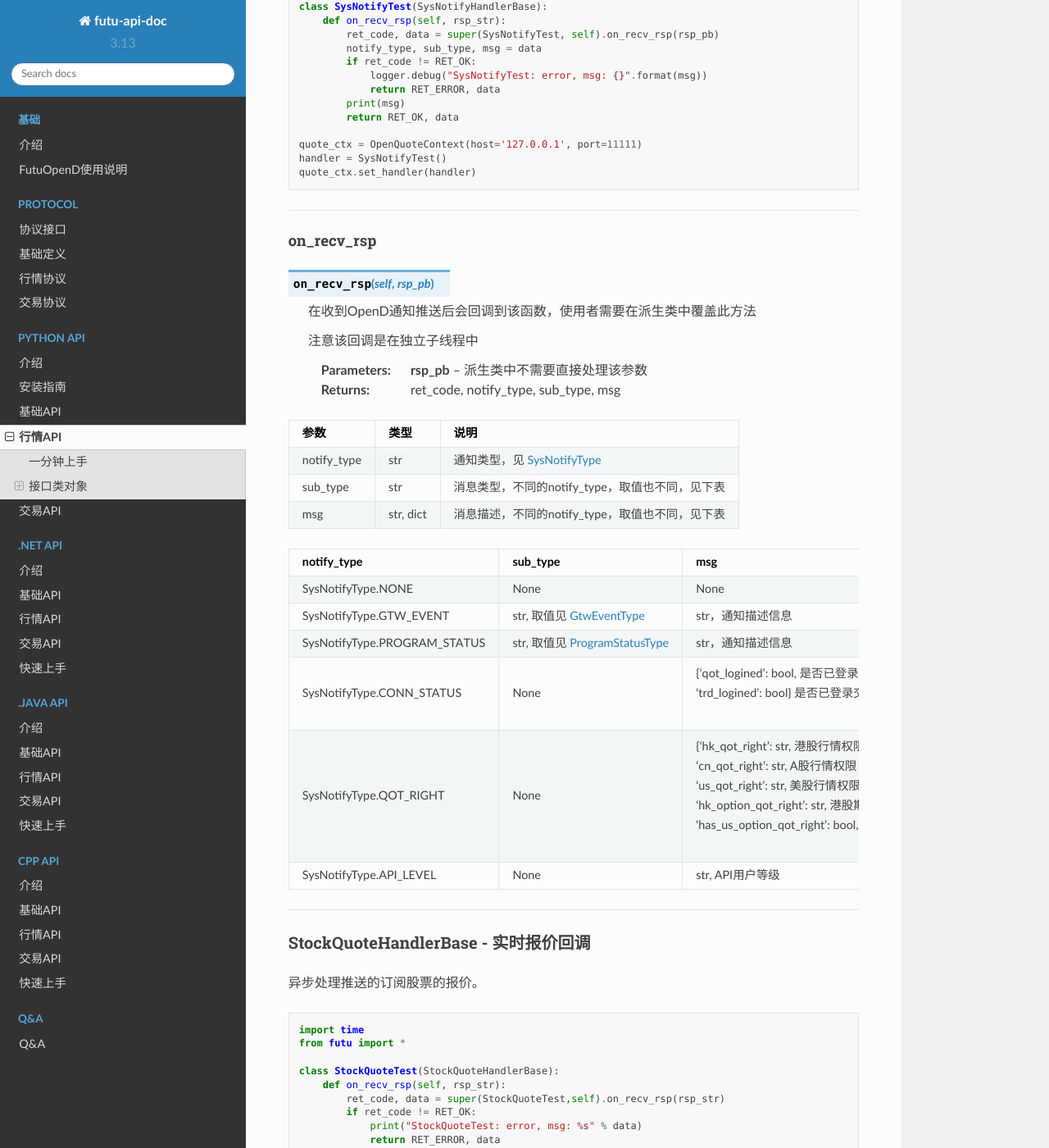
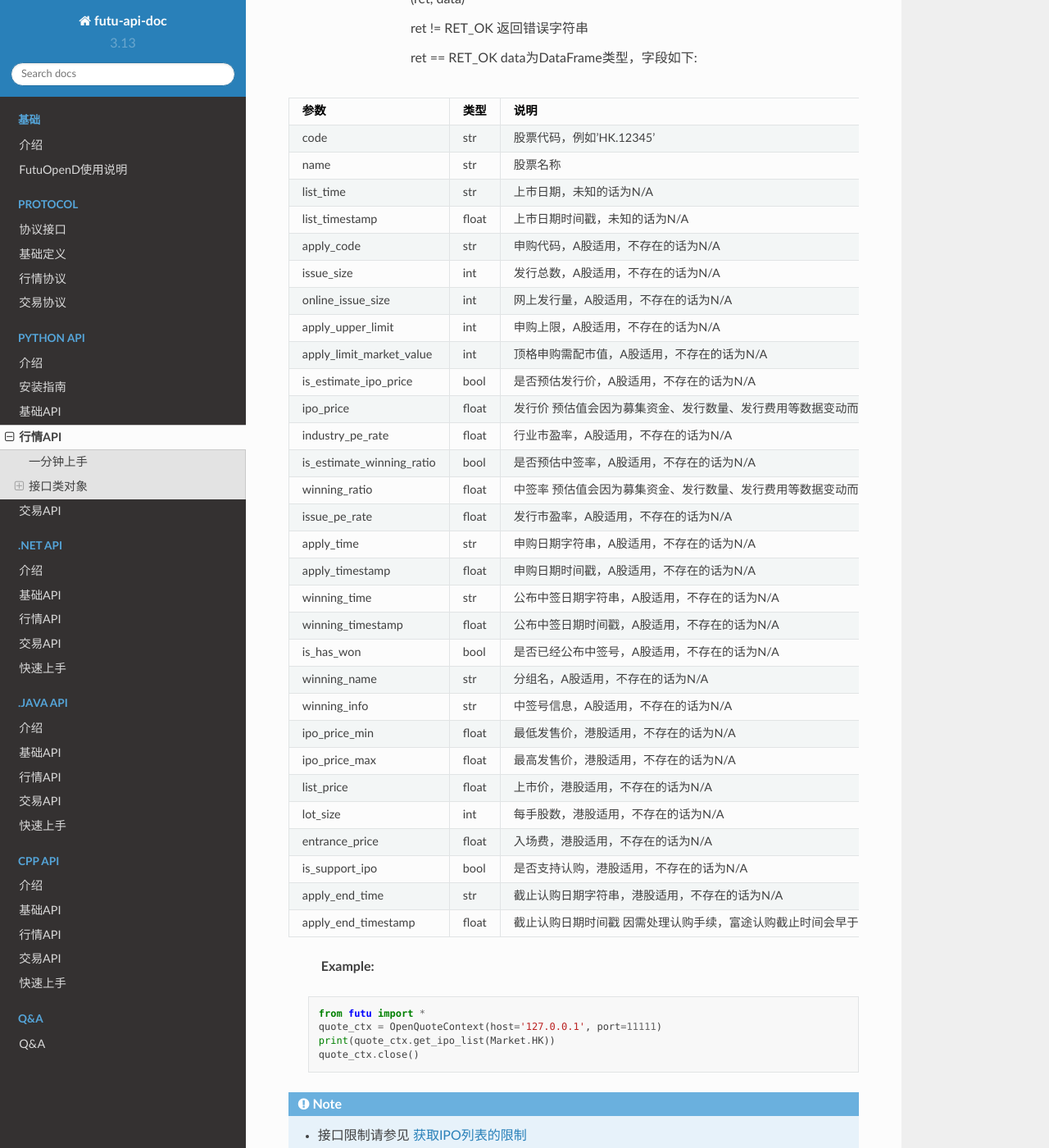
Before and after one commit to FutunnOpen/futu-api-doc, a Sphinx documentation site: the page built from doc_maker/source/api/Quote_API.rst, in a window 1280 px wide and 1400 px high, scrolled down 40901 px. Shown: the whole window at 82% size. Built offline with Sphinx 7.4.7 and the Read the Docs theme 2.0.0, drawn with Linux system fonts in a browser that asks for light colours; some of the changed text lies outside the part shown.

Commit message:
增加Python get_ipo_list的说明

```diff
--- a/doc_maker/source/api/Quote_API.rst
+++ b/doc_maker/source/api/Quote_API.rst
@@ -1885,6 +1885,69 @@ pb_rate                                        float          市净率
     *   利用获取子板块列表函数get_plate_list获取子板块代码，条件选股支持的板块分别为1.港股的行业板块和概念板块。2.美股的行业板块。3.沪深的行业板块，概念板块和地域板块。
 
 
+
+get_ipo_list
+~~~~~~~~~~~~~~~~~~~~~~~~~~~~~~~~~~~~
+
+..  py:function:: get_ipo_list(self, market)
+
+ 获取指定市场的ipo列表
+
+ :param market: str 市场。取值见 Market_。其中SZ和SH都代表A股市场。
+ :return: (ret, data)
+
+  ret != RET_OK 返回错误字符串
+
+  ret == RET_OK data为DataFrame类型，字段如下:
+
+==========================================   ===========   ==================================================================================================================================
+参数                                          类型           说明
+==========================================   ===========   ==================================================================================================================================
+code                                         str            股票代码，例如'HK.12345'
+name                                         str            股票名称
+list_time                                    str            上市日期，未知的话为N/A
+list_timestamp                               float          上市日期时间戳，未知的话为N/A
+apply_code                                   str            申购代码，A股适用，不存在的话为N/A
+issue_size                                   int            发行总数，A股适用，不存在的话为N/A
+online_issue_size                            int            网上发行量，A股适用，不存在的话为N/A
+apply_upper_limit                            int            申购上限，A股适用，不存在的话为N/A
+apply_limit_market_value                     int            顶格申购需配市值，A股适用，不存在的话为N/A
+is_estimate_ipo_price                        bool           是否预估发行价，A股适用，不存在的话为N/A
+ipo_price                                    float          发行价 预估值会因为募集资金、发行数量、发行费用等数据变动而变动，仅供参考。实际数据公布后会第一时间更新。A股适用，不存在的话为N/A
+industry_pe_rate                             float          行业市盈率，A股适用，不存在的话为N/A
+is_estimate_winning_ratio                    bool           是否预估中签率，A股适用，不存在的话为N/A
+winning_ratio                                float          中签率 预估值会因为募集资金、发行数量、发行费用等数据变动而变动，仅供参考。实际数据公布后会第一时间更新。A股适用，不存在的话为N/A
+issue_pe_rate                                float          发行市盈率，A股适用，不存在的话为N/A
+apply_time                                   str            申购日期字符串，A股适用，不存在的话为N/A
+apply_timestamp                              float          申购日期时间戳，A股适用，不存在的话为N/A
+winning_time                                  str            公布中签日期字符串，A股适用，不存在的话为N/A
+winning_timestamp                             float          公布中签日期时间戳，A股适用，不存在的话为N/A
+is_has_won                                    bool           是否已经公布中签号，A股适用，不存在的话为N/A
+winning_name                                  str            分组名，A股适用，不存在的话为N/A
+winning_info                                  str            中签号信息，A股适用，不存在的话为N/A
+ipo_price_min                                 float          最低发售价，港股适用，不存在的话为N/A
+ipo_price_max                                 float          最高发售价，港股适用，不存在的话为N/A
+list_price                                    float          上市价，港股适用，不存在的话为N/A
+lot_size                                      int            每手股数，港股适用，不存在的话为N/A
+entrance_price                                float          入场费，港股适用，不存在的话为N/A
+is_support_ipo                                bool           是否支持认购，港股适用，不存在的话为N/A
+apply_end_time                                str            截止认购日期字符串，港股适用，不存在的话为N/A
+apply_end_timestamp                           float          截止认购日期时间戳 因需处理认购手续，富途认购截止时间会早于交易所公布的日期，港股适用，不存在的话为N/A
+==========================================   ===========   ==================================================================================================================================
+
+ :Example:
+
+ .. code:: python
+
+    from futu import *
+    quote_ctx = OpenQuoteContext(host='127.0.0.1', port=11111)
+    print(quote_ctx.get_ipo_list(Market.HK))
+    quote_ctx.close()
+
+.. note::
+
+    * 接口限制请参见 :ref:`获取IPO列表的限制 <get-ipo-list-limit>`
+
 ---------------------------------------------------------------------
 
 SysNotifyHandlerBase - OpenD通知回调
```
Also changed, not shown: other parts of doc_maker/source/api/Quote_API.rst (+32 -32 lines), doc_maker/source/protocol/intro.rst (+9 -0 lines).
